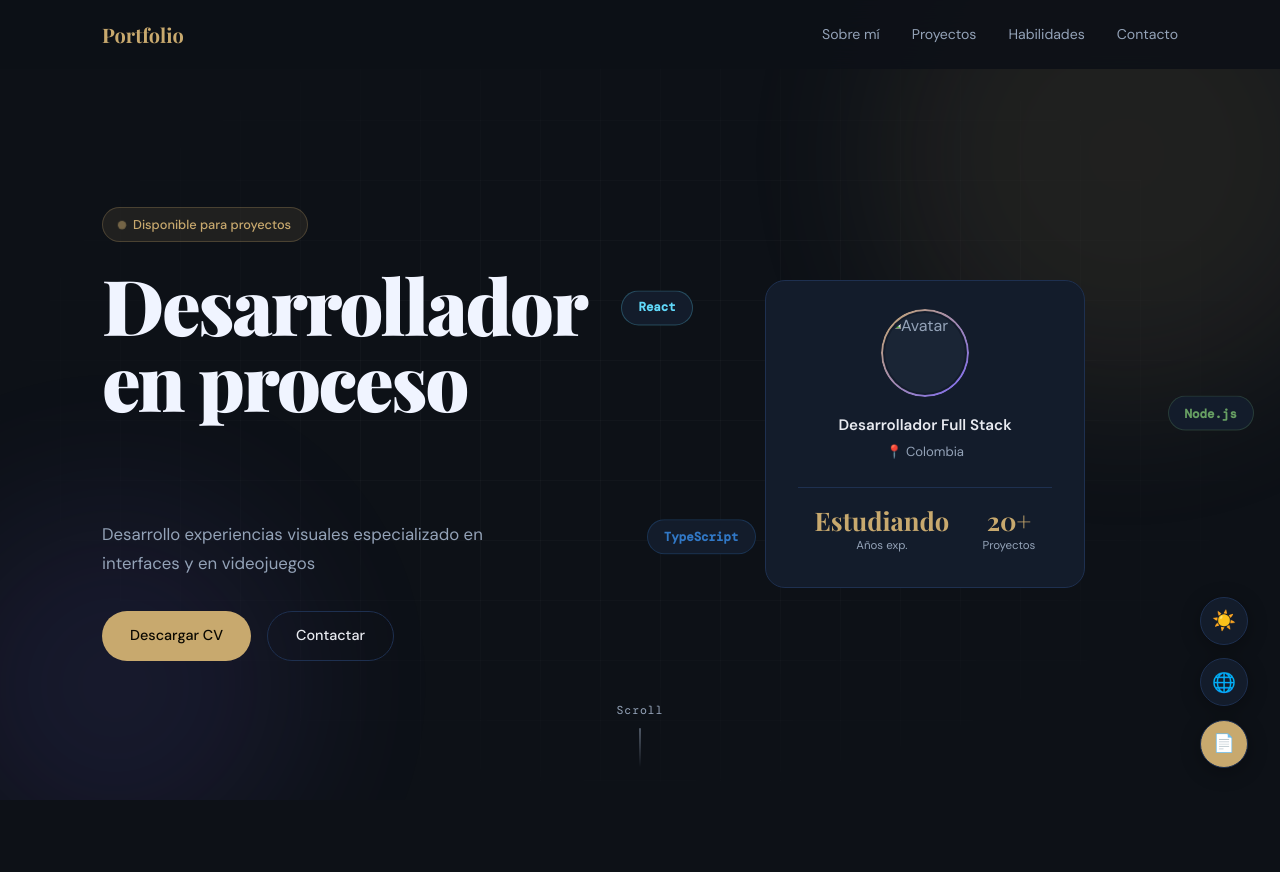
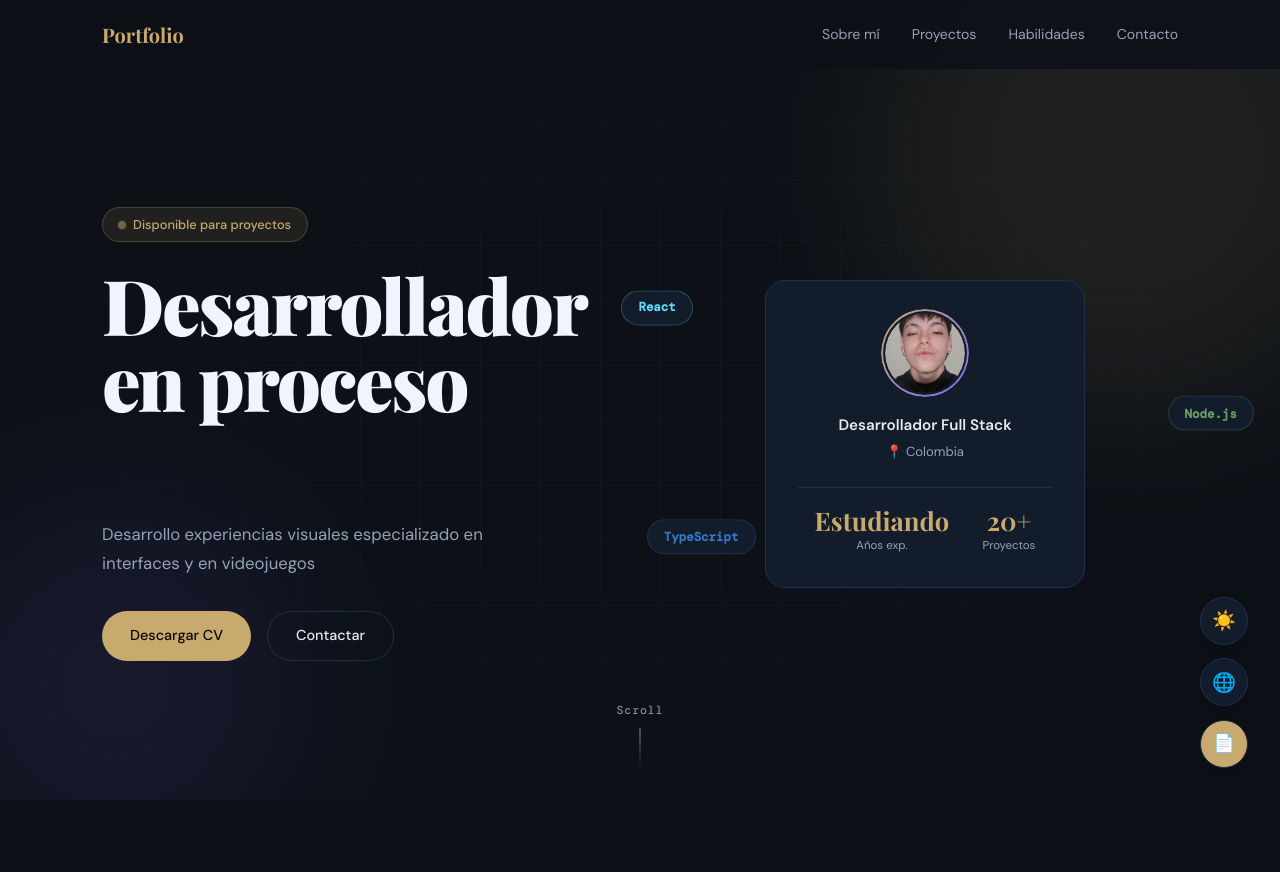
Before and after one commit to DavidSalas0273/Portafolio-Segundo-Momento, a website: page portafolio/index.html in a window 1280 px wide. Shown: the top 872 px of the page. Drawn offline with nearby package versions, Linux system fonts and the light colour scheme; a web font is replaced by a local one.

Commit message:
Imagenes

```diff
--- a/portafolio/index.html
+++ b/portafolio/index.html
@@ -94,7 +94,7 @@
           <div class="hero-avatar">
             <div class="avatar-ring"></div>
             <div class="avatar-placeholder">
-              <img src="assets/avatar.jpg" alt="Avatar" class="hero-avatar-img">
+              <img src="assets/images/dasda.webp" alt="Avatar" class="hero-avatar-img">
             </div>
           </div>
           <div class="hero-card-info">
```
Also changed, not shown: portafolio/assets/images/dasda.jpg (added), portafolio/assets/images/dasda.webp (added).
